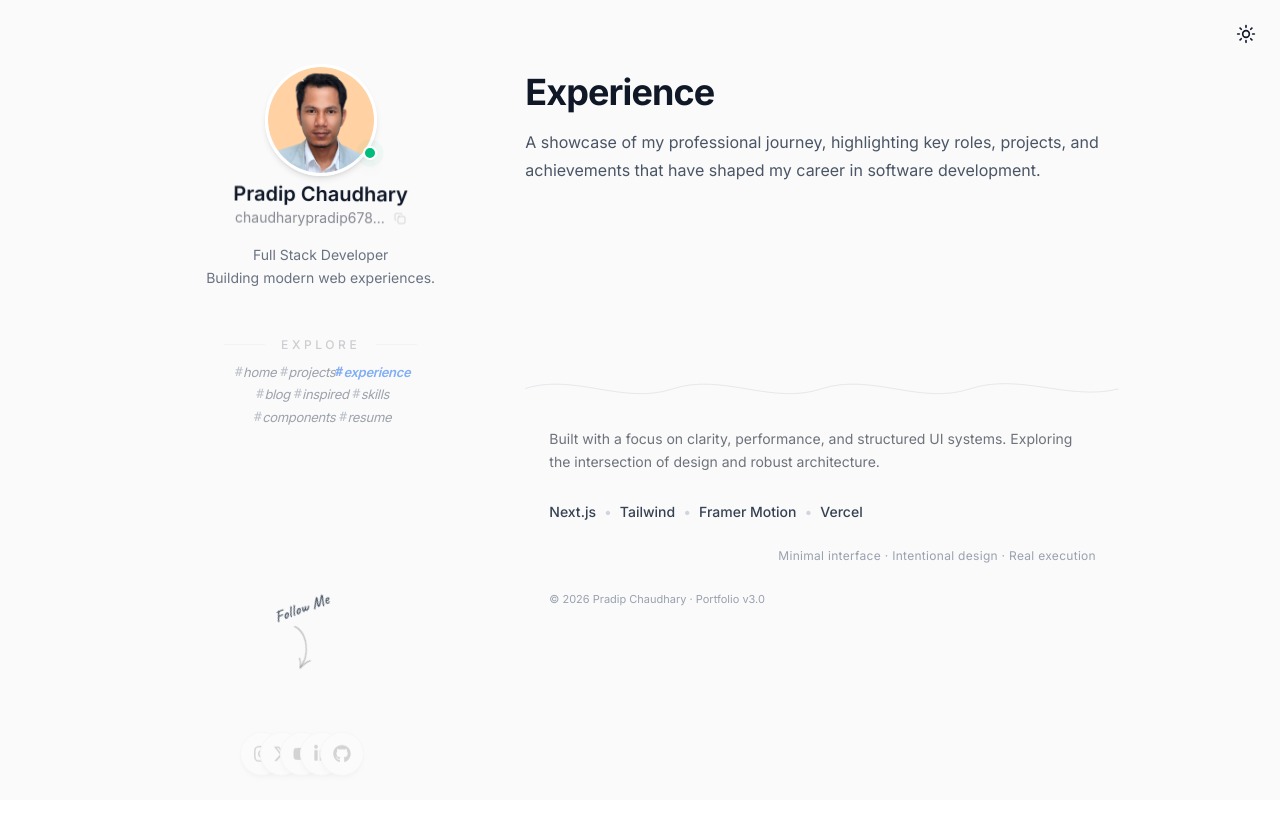
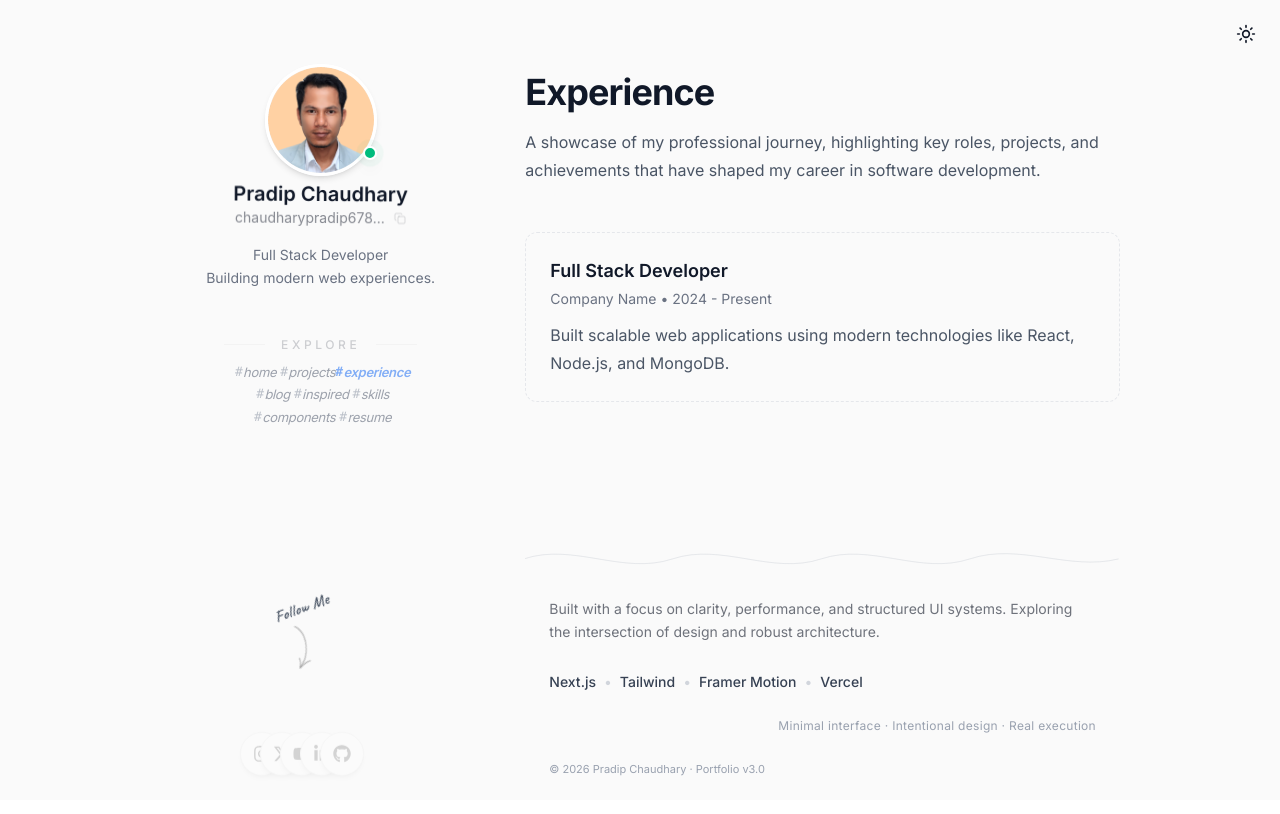
Before and after one commit to pradipchaudhary/portfolio.v3, a Next.js app: page /experience in a window 1280 px wide. Shown: the top 814 px of the page. Built offline with nearby package versions, Linux system fonts and the light colour scheme; no server answers; the database is empty.

Commit message:
update experience page theme color

```diff
--- a/app/experience/page.tsx
+++ b/app/experience/page.tsx
@@ -2,21 +2,34 @@ export default function ExperiencePage() {
   return (
     <main className="py-18">
       <header className="mb-12">
-        <h1 className="text-4xl font-bold text-gray-900 tracking-tight">
+        <h1 className="text-4xl font-bold tracking-tight text-gray-900 dark:text-white">
           Experience
         </h1>
-        <p className="mt-4 text-gray-600 max-w-2xl leading-7">
-          A showcase of my professional journey, highlighting key roles, projects, and achievements that have shaped my career in software development.
+
+        <p className="mt-4 leading-7 text-gray-600 dark:text-gray-400">
+          A showcase of my professional journey, highlighting key roles,
+          projects, and achievements that have shaped my career in software
+          development.
         </p>
-
       </header>
 
+      <div className="space-y-6">
+        {/* Example Experience Card */}
+        <div className="p-6 rounded-xl border border-dashed border-gray-200 dark:border-gray-800">
+          <h3 className="text-lg font-semibold text-gray-900 dark:text-white">
+            Full Stack Developer
+          </h3>
 
-      <div>
-        {/* Experience Section */}
+          <p className="text-sm text-gray-500 dark:text-gray-400 mt-1">
+            Company Name • 2024 - Present
+          </p>
 
-
+          <p className="mt-3 text-gray-600 dark:text-gray-400 leading-7">
+            Built scalable web applications using modern technologies like
+            React, Node.js, and MongoDB.
+          </p>
+        </div>
       </div>
     </main>
-  )
+  );
 }
--- a/components/sections/about/About.tsx
+++ b/components/sections/about/About.tsx
@@ -45,7 +45,7 @@ const About = () => {
         {/* Gretting  */}
         <div className="">
           <div className="relative group inline-block">
-            <div className="absolute -inset-4 bg-red-500/5 rounded-full blur-2xl opacity-100" />
+            <div className="absolute -inset-4 bg-red-500/5 rounded-full blur-3xl opacity-100" />
             <div className="relative opacity-60 ">
               <Greetings />
 
@@ -214,12 +214,7 @@ const About = () => {
 
       {/* Signature */}
       <div className="pt-6">
-        <div className="relative group inline-block">
-          <div className="absolute -inset-4 bg-red-500/5 rounded-full blur-3xl opacity-100" />
-          <div className="relative opacity-60 ">
-            <Signature />
-          </div>
-        </div>
+        <Signature />
       </div>
     </motion.section>
   );
```
